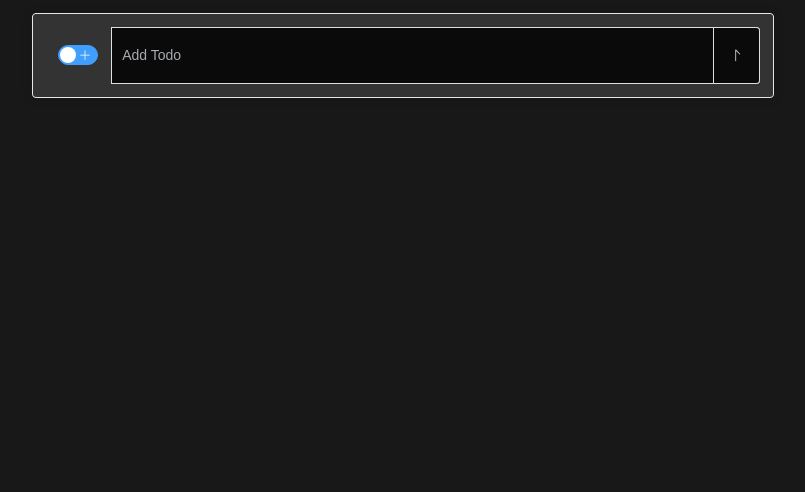
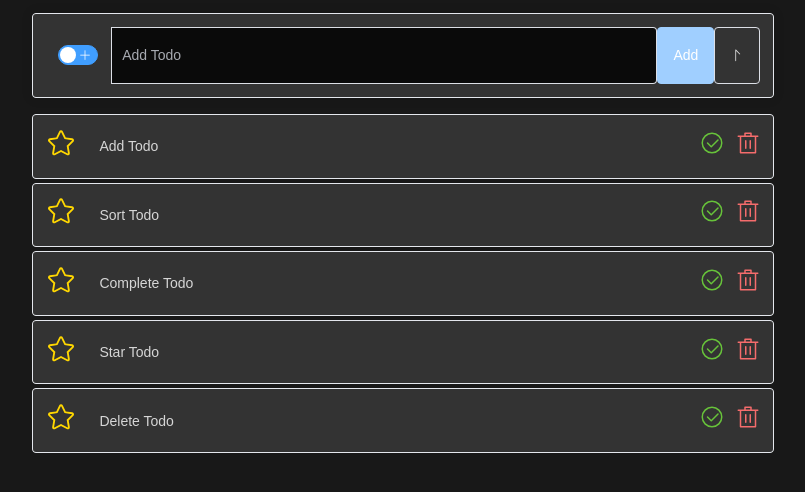
Before and after one commit to Yanipo5/portfolio1, a Vue app: page / in a window 1280 px wide. Shown: the top 492 px of the page, without its empty margins (237-1042 px from the left). Built offline with nearby package versions, Linux system fonts and the light colour scheme.

Commit message:
add button

```diff
--- a/src/components/AppController.vue
+++ b/src/components/AppController.vue
@@ -1,34 +1,36 @@
 <script setup lang="ts">
-import AppControllerSortDropdown from './AppControllerSortDropdown.vue';
-import { Search, Plus } from '@element-plus/icons-vue';
-import useTodosStore from '@/stores/todos';
+import AppControllerSortDropdown from "./AppControllerSortDropdown.vue";
+import { Search, Plus } from "@element-plus/icons-vue";
+import useTodosStore from "@/stores/todos";
 
 const store = useTodosStore();
 
-const getPlaceholder = () => (!store.mode ? 'Add Todo' : 'Search Todo');
-function onEnter() {
+const getPlaceholder = () => (!store.mode ? "Add Todo" : "Search Todo");
+function handleInput() {
   if (store.mode) return;
   store.addTodo({ title: store.input });
-  store.input = '';
+  store.input = "";
 }
+
+const isAddButtonDisabled = () => store.mode || !store.input;
 </script>
 
 <template>
   <el-card class="card">
-    <el-input v-model="store.input" :placeholder="getPlaceholder()" @keyup.enter="onEnter">
+    <el-input v-model="store.input" :placeholder="getPlaceholder()" @keyup.enter="handleInput">
       <template #prepend class="card-prepend">
         <el-switch v-model="store.mode" :inline-prompt="true" style="--el-switch-off-color: var(--el-color-primary)" :active-icon="Search" :inactive-icon="Plus" inactive-color="primary" />
       </template>
+    </el-input>
 
-      <template #append>
-        <div><AppControllerSortDropdown /></div>
-      </template>
-    </el-input>
+    <el-button type="primary" @click="handleInput" :disabled="isAddButtonDisabled()" class="button">Add</el-button>
+    <AppControllerSortDropdown />
   </el-card>
 </template>
 
 <style scoped>
 .card :deep(.el-card__body) {
+  display: flex;
   background: var(--todo-bg);
   padding: var(--todo-vw);
 }
@@ -36,11 +38,9 @@ function onEnter() {
   padding: var(--todo-vw);
 }
 
-.card :deep(.el-input-group__prepend),
-.card :deep(.el-input-group__append) {
-  background: var(--todo-bg);
+.button {
+  height: auto;
 }
-
 .card :deep(.el-input-group__prepend) {
   box-shadow: unset;
   background: transparent;
--- a/src/components/AppControllerSortDropdown.vue
+++ b/src/components/AppControllerSortDropdown.vue
@@ -1,6 +1,6 @@
 <script setup lang="ts">
-import { SortUp, SortDown } from '@element-plus/icons-vue';
-import useTodosStore from '@/stores/todos';
+import { SortUp, SortDown } from "@element-plus/icons-vue";
+import useTodosStore from "@/stores/todos";
 
 const store = useTodosStore();
 </script>
@@ -21,6 +21,10 @@ const store = useTodosStore();
 .selected {
   font-weight: bold;
 }
+.sort-button {
+  height: auto;
+  background: transparent;
+}
 .sort-button :deep(svg) {
   color: var(--todo-color);
 }
--- a/src/stores/todos.ts
+++ b/src/stores/todos.ts
@@ -1,5 +1,5 @@
-import { defineStore } from 'pinia';
-import { v4 as uuidv4 } from 'uuid';
+import { defineStore } from "pinia";
+import { v4 as uuidv4 } from "uuid";
 
 export class Todo {
   id: string;
@@ -9,24 +9,24 @@ export class Todo {
   createAt: Date;
   constructor(options: Partial<Todo>) {
     this.id = uuidv4();
-    this.title = options.title || '';
+    this.title = options.title || "";
     this.createAt = new Date();
     this.isDone = false;
     this.isStar = false;
   }
 }
 
-export type SortBy = 'CreatedAt' | 'Title';
+export type SortBy = "CreatedAt" | "Title";
 type Sort = {
   sortBy: SortBy;
   sortDirection: boolean;
 };
 
-export default defineStore('todos', {
+export default defineStore("todos", {
   state: () => ({
     todos: _todoStorage.load(),
     sort: _sortStorage.load(),
-    input: '',
+    input: "",
     mode: false,
   }),
   getters: {
@@ -34,7 +34,7 @@ export default defineStore('todos', {
     completedTodos: state => state.todos.filter(t => t.isDone && _filter(t, state)).sort((a, b) => _sort(state.sort, a, b)),
   },
   actions: {
-    addTodo(todo: Pick<Todo, 'title'>) {
+    addTodo(todo: Pick<Todo, "title">) {
       this.todos.push(new Todo(todo));
       _todoStorage.save(this.$state.todos);
     },
@@ -69,10 +69,10 @@ function _sort(sort: Sort, a: Todo, b: Todo): number {
 
   const direction = sort.sortDirection ? 1 : -1;
   switch (sort.sortBy) {
-    case 'CreatedAt':
+    case "CreatedAt":
       const res = new Date(a.createAt).getTime() <= new Date(b.createAt).getTime() ? 1 : -1;
       return res * direction;
-    case 'Title':
+    case "Title":
       return a.title.localeCompare(b.title) * direction;
     default:
       const x: never = sort.sortBy;
@@ -86,15 +86,21 @@ function _filter(todo: Todo, state: { input: string; mode: boolean }): boolean {
 }
 
 const _todoStorage = {
-  key: 'todos',
+  key: "todos",
+  firstTimeUsage: true,
   save(todos: Todo[]): void {
     window.localStorage.setItem(this.key, JSON.stringify(todos));
+    this.firstTimeUsage = false;
   },
   load(): Todo[] {
     try {
       const str = window.localStorage.getItem(this.key);
-      if (str) return JSON.parse(str);
-      return [];
+      if (str) {
+        this.firstTimeUsage = false;
+        return JSON.parse(str);
+      }
+
+      return [new Todo({ title: "Add Todo" }), new Todo({ title: "Sort Todo" }), new Todo({ title: "Complete Todo" }), new Todo({ title: "Star Todo" }), new Todo({ title: "Delete Todo" })];
     } catch (error) {
       console.error(error);
       return [];
@@ -103,7 +109,7 @@ const _todoStorage = {
 };
 
 const _sortStorage = {
-  key: 'sort',
+  key: "sort",
   save(sort: Sort): void {
     window.localStorage.setItem(this.key, JSON.stringify(sort));
   },
@@ -111,10 +117,10 @@ const _sortStorage = {
     try {
       const str = window.localStorage.getItem(this.key);
       if (str) return JSON.parse(str);
-      return { sortBy: 'CreatedAt', sortDirection: true };
+      return { sortBy: "CreatedAt", sortDirection: true };
     } catch (error) {
       console.error(error);
-      return { sortBy: 'CreatedAt', sortDirection: true };
+      return { sortBy: "CreatedAt", sortDirection: true };
     }
   },
 };
```
